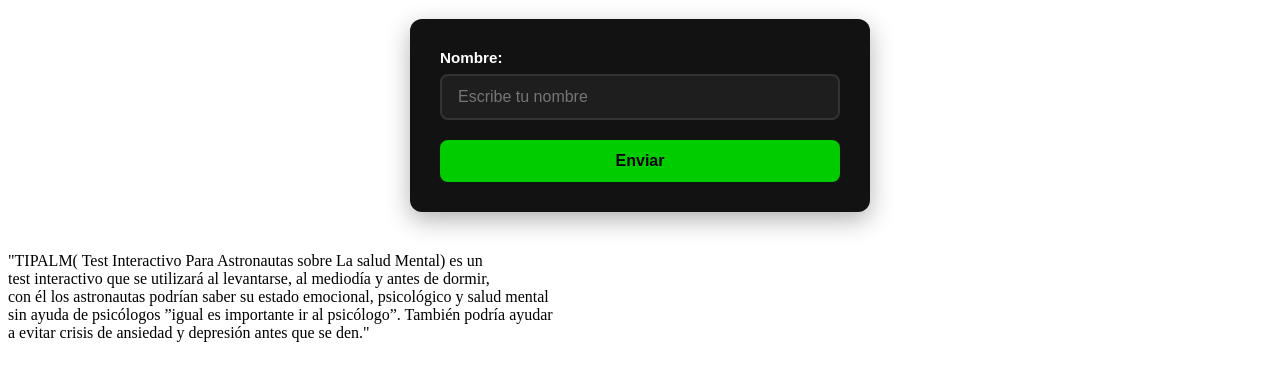
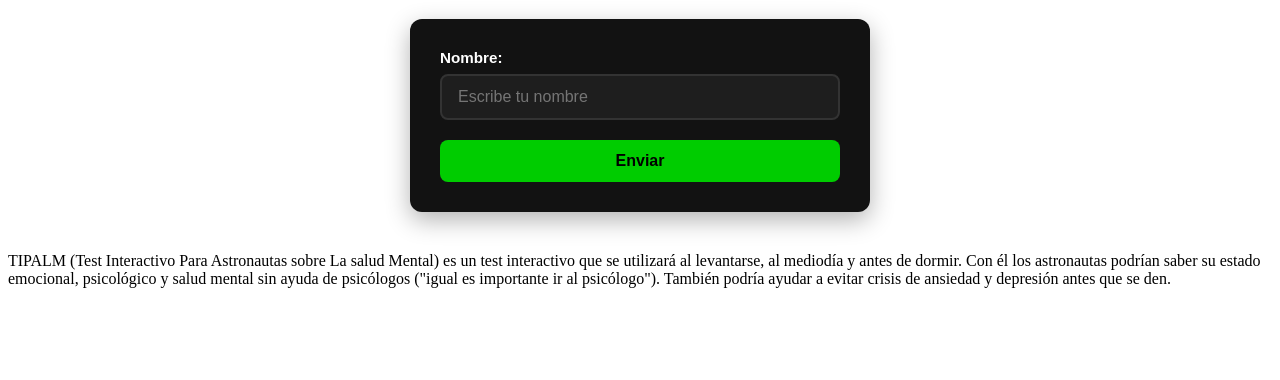
Before and after one commit to losilustrados794-coder/TIPALM, a plain HTML site: page index.html in a window 1280 px wide. Shown: the part 62-442 px from the top of the page. Drawn offline with nearby package versions, Linux system fonts and the light colour scheme.

Commit message:
Update index.html

```diff
--- a/index.html
+++ b/index.html
@@ -10,13 +10,11 @@
   <input type="text" id="nombre" name="nombre" placeholder="Escribe tu nombre" required>
   <button type="submit">Enviar</button>
 </form>
-    <div class="cuadro de texto" >
-      <p>"TIPALM( Test Interactivo Para Astronautas sobre La salud Mental) es un </br>
-      test interactivo que se utilizará al levantarse, al mediodía y antes de dormir,</br>
-      con él los astronautas podrían saber su estado emocional, psicológico y salud mental</br>
-      sin ayuda de psicólogos ”igual es importante ir al psicólogo”. También podría ayudar </br>
-      a evitar crisis de ansiedad  y depresión antes que se den." </p>
-    </div>
+<div class="cuadro-de-texto">
+  <p>
+    TIPALM (Test Interactivo Para Astronautas sobre La salud Mental) es un test interactivo que se utilizará al levantarse, al mediodía y antes de dormir. Con él los astronautas podrían saber su estado emocional, psicológico y salud mental sin ayuda de psicólogos ("igual es importante ir al psicólogo"). También podría ayudar a evitar crisis de ansiedad y depresión antes que se den.
+  </p>
+</div>
 
   </body>
 </html>
```
